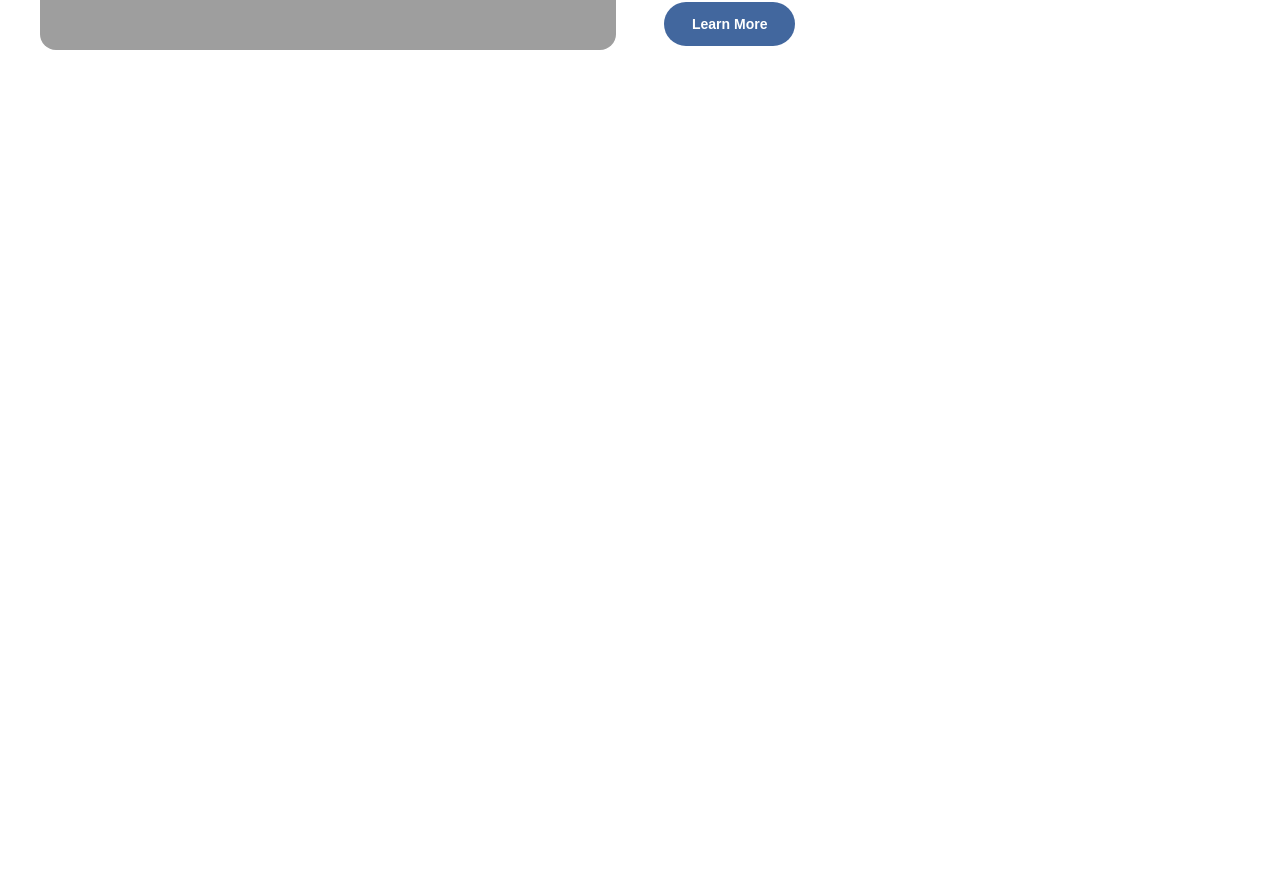
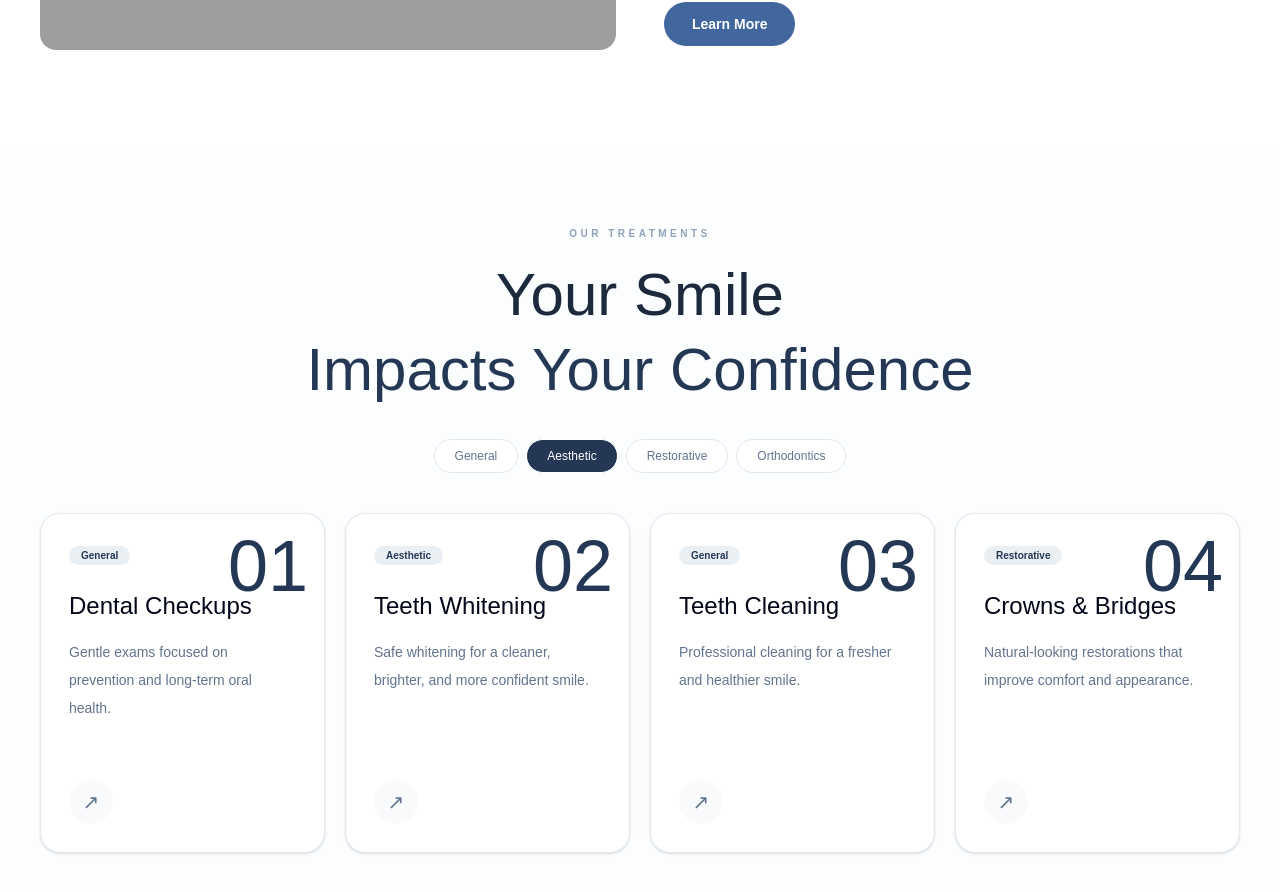
Before and after one commit to LaidaR3/Sident, a Next.js app in the folder dental-clinic/: page / in a window 1280 px wide. Shown: the part 1266-2158 px from the top of the page. Before the commit the page ends 1412 px from the top, so only its background shows below. Built offline with nearby package versions, Linux system fonts and the light colour scheme; grey boxes are pictures that could not be loaded.

Commit message:
service page

```diff
--- a/dental-clinic/app/page.tsx
+++ b/dental-clinic/app/page.tsx
@@ -1,10 +1,15 @@
 import Hero from "../components/home/Hero";
 import About from "@/components/home/About";
+import ServicesSection from "@/components/home/ServicesSection";
+// import QuoteSection from "@/components/home/QuoteSection";
+
 export default function Home() {
   return (
     <main>
       <Hero />
       <About />
+      {/* <QuoteSection /> */}
+      <ServicesSection />
     </main>
   );
 }
--- /dev/null
+++ b/dental-clinic/components/home/QuoteSection.tsx
@@ -0,0 +1,15 @@
+// export default function QuoteSection() {
+//   return (
+//     <section className="bg-[#243856] px-6 py-14 md:px-10">
+//       <div className="mx-auto max-w-3xl text-center">
+//         <blockquote className="text-3xl font-light leading-relaxed text-white md:text-5xl">
+//           “A confident smile begins with exceptional care.”
+//         </blockquote>
+
+//         <p className="mt-6 text-sm uppercase tracking-[0.3em] text-white">
+//           Sident Dental Clinic
+//         </p>
+//       </div>
+//     </section>
+//   );
+// }
--- /dev/null
+++ b/dental-clinic/components/home/ServicesSection.tsx
@@ -0,0 +1,115 @@
+import Link from "next/link";
+
+const categories = ["General", "Aesthetic", "Restorative", "Orthodontics"];
+
+const services = [
+    {
+        label: "General",
+        title: "Dental Checkups",
+        text: "Gentle exams focused on prevention and long-term oral health.",
+    },
+    {
+        label: "Aesthetic",
+        title: "Teeth Whitening",
+        text: "Safe whitening for a cleaner, brighter, and more confident smile.",
+    },
+    {
+        label: "General",
+        title: "Teeth Cleaning",
+        text: "Professional cleaning for a fresher and healthier smile.",
+    },
+    {
+        label: "Restorative",
+        title: "Crowns & Bridges",
+        text: "Natural-looking restorations that improve comfort and appearance.",
+    },
+
+];
+
+export default function ServicesSection() {
+    return (
+        <section className="bg-[#fbfdfe] px-6 py-20 text-slate-800 md:px-10">
+            <div className="mx-auto max-w-7xl">
+                <div className="mx-auto mb-10 max-w-4xl text-center">
+                    <p className="mb-4 text-[10px] font-bold uppercase tracking-[0.35em] text-slate-400">
+                        Our Treatments
+                    </p>
+
+                    <h2 className="text-4xl font-light leading-tight md:text-6xl">
+                        Your Smile
+                        <br />
+                        <span className="text-[#243856]">Impacts Your Confidence</span>
+                    </h2>
+
+                    <div className="mt-8 flex flex-wrap justify-center gap-2">
+                        {categories.map((item, index) => (
+                            <span
+                                key={item}
+                                className={`rounded-full border px-5 py-2 text-xs transition-all duration-300 ${index === 1
+                                    ? "bg-[#243856] text-white"
+                                    : "border-slate-200 bg-white text-slate-500 hover:border-[#243856]/30 hover:text-[#243856]"
+                                    }`}
+                            >
+                                {item}
+                            </span>
+                        ))}
+                    </div>
+                </div>
+
+                <div className="grid gap-5 md:grid-cols-4">
+                    {services.map((service, index) => (
+                        <div
+                            key={service.title}
+                            className="
+group relative min-h-[340px]
+overflow-hidden rounded-[20px]
+border border-slate-200
+bg-white
+p-7
+shadow-sm
+transition-all duration-500
+hover:-translate-y-3
+hover:border-[#243856]/20
+hover:bg-[#243856]
+hover:shadow-2xl
+"
+                        >
+                            <div className="absolute inset-0 opacity-0 transition-all duration-500 group-hover:opacity-100">
+                                <div className="absolute -right-10 -top-10 h-40 w-40 rounded-full bg-[#243856]/50 blur-3xl" />
+                            </div>
+
+                            <div className="absolute right-4 top-4 text-7xl font-light text-[#243856] transition duration-500 group-hover:text-[#CAD7E3]/60">
+                                0{index + 1}
+                            </div>
+
+                            <div className="relative z-10 flex h-full flex-col justify-between">
+                                <div>
+                                    <span className="rounded-full bg-[#CAD7E3]/40 px-3 py-1 text-[10px] font-semibold text-[#243856]">
+                                        {service.label}
+                                    </span>
+
+                                    <h3 className="mt-6 text-2xl font-light text-slate-950 transition duration-300 group-hover:text-[#243856]">
+                                        {service.title}
+                                    </h3>
+
+                                    <p className="mt-4 text-sm leading-7 text-slate-500">
+                                        {service.text}
+                                    </p>
+                                </div>
+
+                                <Link
+                                    href="/services"
+                                    className="mt-10 inline-flex h-11 w-11 items-center justify-center rounded-full bg-slate-50 text-xl text-slate-500 transition-all duration-500 group-hover:bg-[#243856] group-hover:text-white"
+                                >
+                                    <span className="transition-transform duration-500 group-hover:translate-x-1 group-hover:-translate-y-1">
+                                        ↗
+                                    </span>
+                                </Link>
+                            </div>
+                        </div>
+                    ))}
+                </div>
+            </div>
+        </section>
+    );
+}
```
